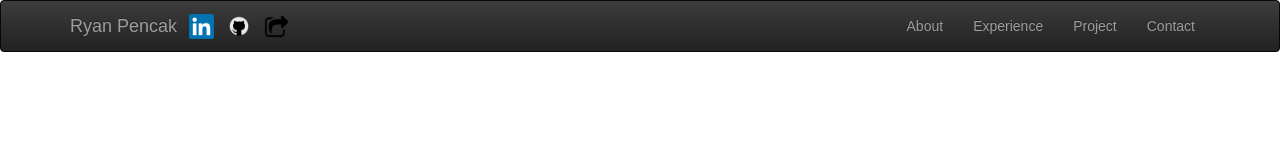
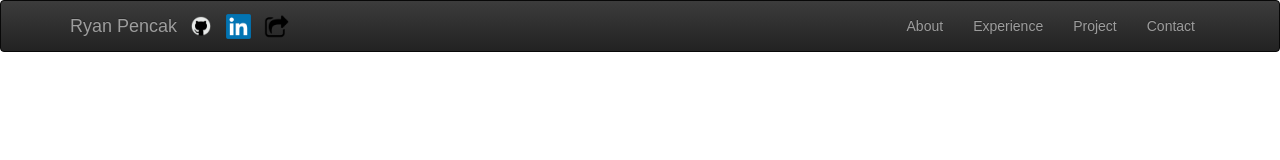
Before and after one commit to danielpencak/ryanPencak, a React (Create React App) app: page / in a window 1280 px wide. Shown: the top 160 px of the page. Built offline with nearby package versions, Linux system fonts and the light colour scheme.

Commit message:
Adjust icons

```diff
--- a/src/Header/Header.js
+++ b/src/Header/Header.js
@@ -15,12 +15,12 @@ export default class Header extends Component {
             <Navbar.Brand>
               <div className="name">
               Ryan Pencak
-              <a className="anchors" href="https://www.linkedin.com/in/ryanpencak">
-                <img className="linkedInLogo" src={ LinkedInLogo } alt={ 'LinkedIn' } />
-              </a>
               <a className="anchors" href="https://github.com/RyanPencak">
                 <img className="gitHubLogo" src={ GitHubLogo } alt={ 'GitHub' } />
               </a>
+              <a className="anchors" href="https://www.linkedin.com/in/ryanpencak">
+              <img className="linkedInLogo" src={ LinkedInLogo } alt={ 'LinkedIn' } />
+            </a>
               <a className="anchors" href={ Resume }>
                 <img className="share" src={ Share } alt={ 'Resume' } />
               </a>
```
